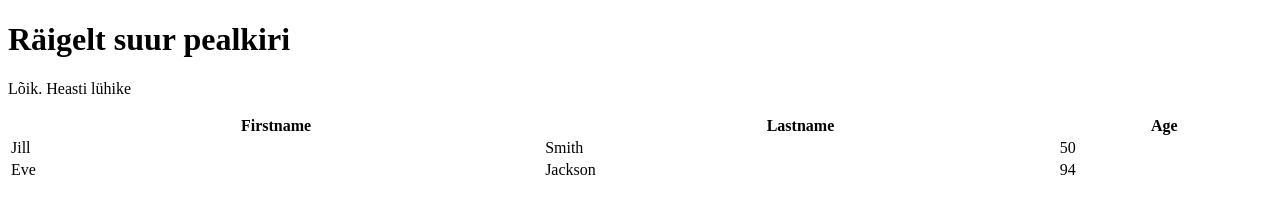
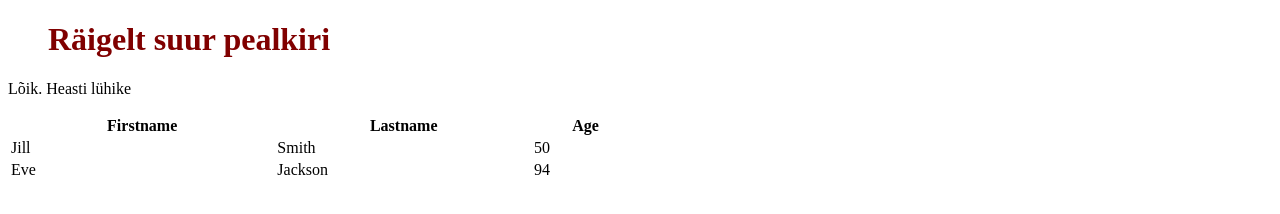
Before and after one commit to keijoraamat/ktrlt6614, a plain HTML site: page index.html in a window 1280 px wide. Drawn offline with Linux system fonts and the light colour scheme.

Commit message:
Update index.html

```diff
--- a/index.html
+++ b/index.html
@@ -3,11 +3,21 @@
 <head>
 <title>Lehe pealkiri</title>
 </head>
+ <style>
+body {
+  background-color: light-gray;
+}
+
+h1 {
+  color: maroon;
+  margin-left: 40px;
+}
+</style>
 <body>
 
 <h1>Räigelt suur pealkiri</h1>
 <p>Lõik. Heasti lühike</p>
-<table style="width:100%">
+<table style="width:50%">
   <tr>
     <th>Firstname</th>
     <th>Lastname</th>
```
